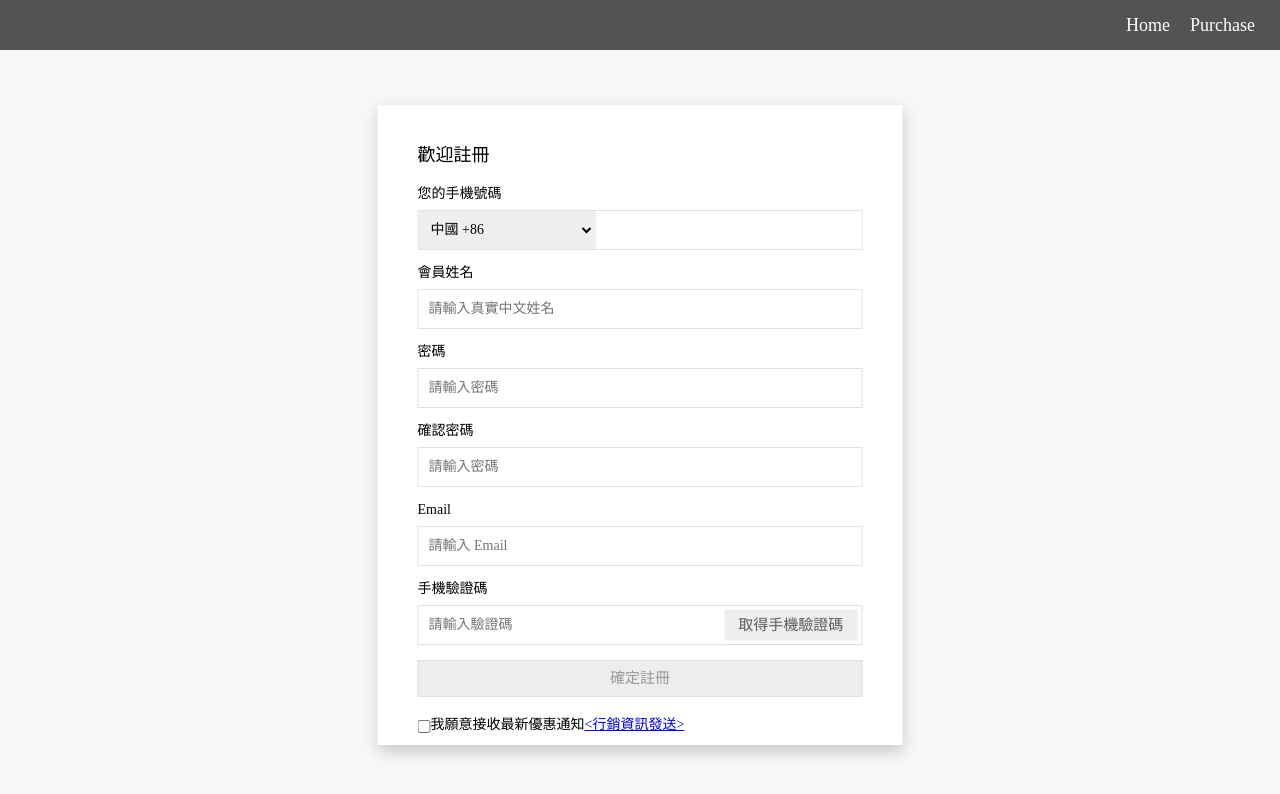
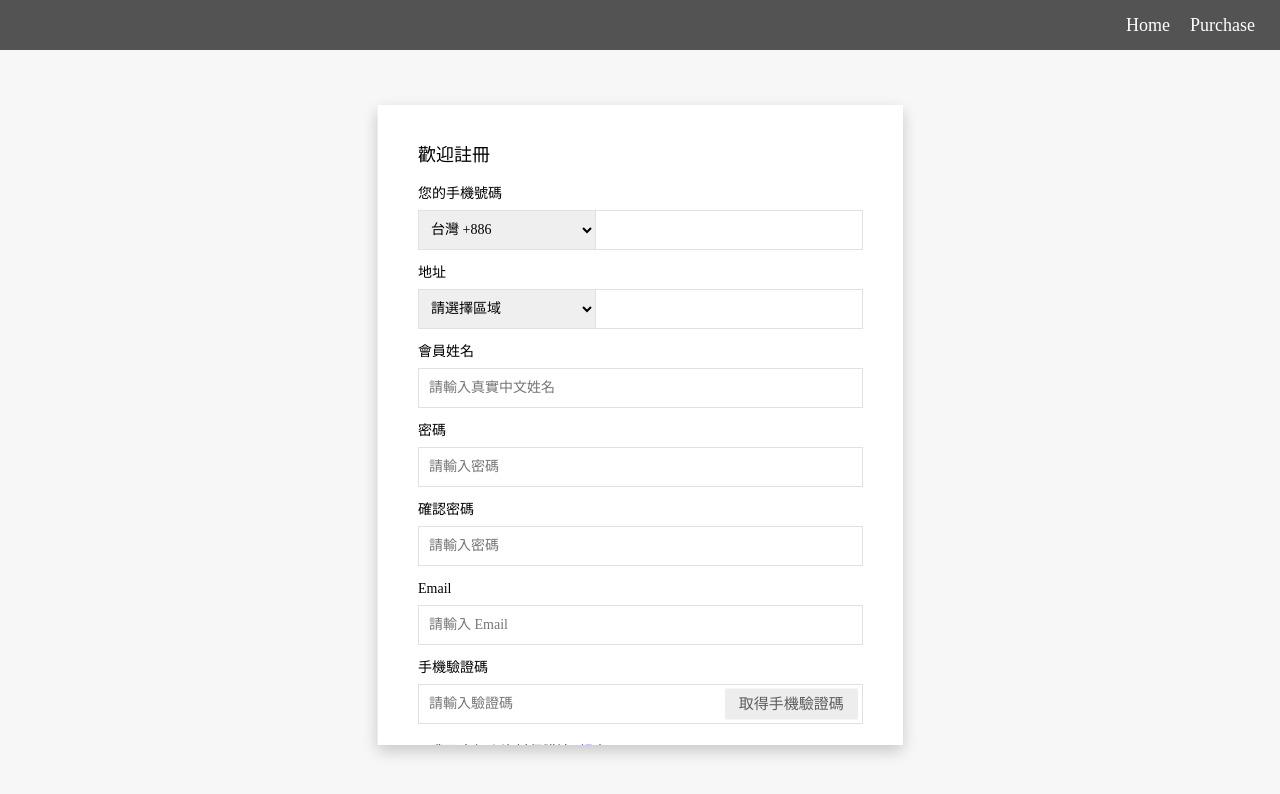
Before and after one commit to jasonhuang82/et_form_comp, a React (Create React App) app: page / in a window 1280 px wide. Shown: the top 794 px of the page. Built offline with nearby package versions, Linux system fonts and the light colour scheme.

Commit message:
Add address field

```diff
--- a/src/pages/LoginForm/loginForm.js
+++ b/src/pages/LoginForm/loginForm.js
@@ -12,20 +12,27 @@ class LoginForm extends Component {
         super(props)
         this.countryOptions = [
             {
-                name: '中國 +86',
-                value: '86',
+                name: '台灣 +886',
+                value: 886,
             },
             {
-                name: '香港 +852',
-                value: '852',
+                name: '中國 +86',
+                value: 86,
+            },
+        ];
+
+        this.addressOptions = [
+            {
+                name: '請選擇區域',
+                value: '',
             },
             {
-                name: '澳門 +853',
-                value: '853',
+                name: '台北市中山區',
+                value: 100,
             },
             {
-                name: '台灣 +886',
-                value: '886',
+                name: '台北市內湖區',
+                value: 120,
             },
         ];
     }
@@ -52,24 +59,20 @@ class LoginForm extends Component {
             values,
             errors,
             isValid,
-            touched,
+            // touched,
             handleChange,
             handleBlur,
-            handleSubmit,
-            isSubmitting,
+            // handleSubmit,
+            // isSubmitting,
             // https://github.com/jaredpalmer/formik/issues/114
             // touched 必須在 blur 時，才會判斷已 touch，但會有一開始 onInput 時就 trigger 的情況
             // 所以在 onChange 時就設定已 touch，讓 validation error message 能正常顯示
-            // setFieldTouched('fieldName', isTouched, shouldValidate)
             setFieldTouched,
-            /* and other goodies */
+            setFieldValue,
         } = this.props;
-
-        console.log('error', errors);
-        console.log('touch', touched);
         return (
             <div className="LoginForm w-80p h-80vh p-lg pos-ab-center bg-white">
-            <form className="d-b">
+                <form className="d-b" onSubmit={e => { e.preventDefault() }}>
                     <div className="LoginForm-title">
                         歡迎註冊
                     </div>
@@ -96,6 +99,30 @@ class LoginForm extends Component {
                                 wrapClass="form-control-combine-input w-60p  d-i-b vertical-align-top"/>
                         </div>
                     </FormControl>
+
+                    {/* 地址 */}
+                    <FormControl label="地址" errorMessage={this.getErrorMessage('addressDetail')}>
+                        <div className="form-control-combine">
+                            <Select
+                                name="addressArea"
+                                value={values.addressArea}
+                                onChange={handleChange}
+                                wrapClass="form-control-combine-select w-40p d-i-b vertical-align-top"
+                                options={this.addressOptions}
+                            />
+                            <Input
+                                name="addressDetail"
+                                type="text"
+                                value={values.addressDetail}
+                                onChange={this.handleFormikInputChange({
+                                    setFieldTouched,
+                                    handleChange
+                                })}
+                                onBlur={handleBlur}
+                                wrapClass="form-control-combine-input w-60p  d-i-b vertical-align-top"/>
+                        </div>
+                    </FormControl>
+
 
                     {/* 姓名 */}
                     <FormControl label="會員姓名" errorMessage={this.getErrorMessage('name')}>
@@ -161,7 +188,7 @@ class LoginForm extends Component {
                     <FormControl label="手機驗證碼" errorMessage={this.getErrorMessage('otp')}>
                         <Input
                             name="otp"
-                        type="number"
+                            type="text"
                             value={values.otp}
                             onChange={this.handleFormikInputChange({
                                 setFieldTouched,
@@ -176,6 +203,9 @@ class LoginForm extends Component {
                                 return (
                                     <button
                                         className="LoginForm-phone-btn btn d-i-b w-30p pos-ab t-50p r-5 translate-y-50p"
+                                        onClick={e => {
+                                            setFieldValue('otp', '', true);
+                                        }}
                                     >
                                         取得手機驗證碼
                                     </button>
@@ -183,22 +213,35 @@ class LoginForm extends Component {
                             }}
                         />
                     </FormControl>
+
+                    {/* Agree */}
+                    <div className="fz-sm m-t-sm">
+                        <label>
+                            <input
+                                name="agree"
+                                type="checkbox"
+                                className="d-i-b vertical-align-middle"
+                                value={values.agree}
+                                onChange={handleChange}
+                            />
+                            <span>我同意個人資料保護法</span>
+                            <a
+                                href="https://www.google.com"
+                                title="行銷資訊發送"
+                                target="_blank"
+                                rel="noopener noreferrer"
+                            >
+                                &lt;規定&gt;
+                            </a>
+                        </label>
+                    </div>
                     {/* Submit */}
                     <button
-                    className="LoginForm-submit btn btn-submit m-b-sm btn-border"
+                        className="LoginForm-submit btn btn-submit m-t-sm btn-border"
                         disabled={!isValid}
                     >
                         確定註冊
                     </button>
-                {/* Agree */}
-                <div className="fz-sm">
-                    <label>
-                        <input type="checkbox" className="d-i-b vertical-align-middle"/>
-                        <span>我願意接收最新優惠通知</span>
-                        <a className="n-blue--link" href="/HelpCenter/MarketInfo" title="行銷資訊發送" target="_blank">&lt;行銷資訊發送&gt;</a>
-                    </label>
-                </div>
-
                 </form>
             </div>
         )
--- a/src/pages/LoginForm/style.scss
+++ b/src/pages/LoginForm/style.scss
@@ -3,6 +3,7 @@
 .LoginForm {
     max-width: 525px;
     box-shadow: 0px 6px 15px rgba(#000, 0.2);
+    overflow: auto;
     .LoginForm-title {
         font-weight: normal;
         font-size: 18px;
```
Lines whose indentation alone changed are shown as unchanged.
